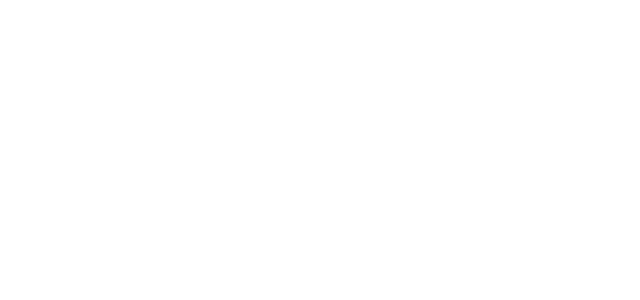
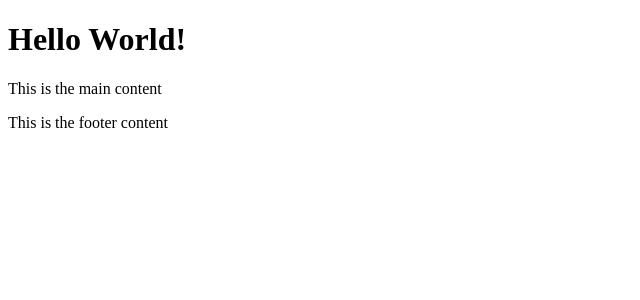
Before and after one commit to yeminko/vue-workspace, a Vue app in the folder vue-basic-02/: page / in a window 1280 px wide. Before the commit this address had no page. Shown: the top 300 px of the page, without its empty margins (0-640 px from the left). Built offline with nearby package versions, Linux system fonts and the light colour scheme; the HTML template or start-up script is replaced by a standard one.

Commit message:
feat: refactor ChildComponent to use slots, add ChildComponent2 for user details, and update ParentComponent import

```diff
--- a/vue-basic-02/src/App.vue
+++ b/vue-basic-02/src/App.vue
@@ -1,7 +1,17 @@
 <template>
-  <h1></h1>
+  <ChildComponent>
+    <h1>Hello World!</h1>
+    <template #main>
+      <p>This is the main content</p>
+    </template>
+    <template #footer>
+      <p>This is the footer content</p>
+    </template>
+  </ChildComponent>
 </template>
 
-<script setup lang="ts"></script>
+<script setup lang="ts">
+import ChildComponent from './components/ChildComponent.vue'
+</script>
 
 <style scoped lang="scss"></style>
--- a/vue-basic-02/src/components/ChildComponent.vue
+++ b/vue-basic-02/src/components/ChildComponent.vue
@@ -1,42 +1,9 @@
 <template>
-  <h1>Welcome, {{ username }}</h1>
-  <p>Age: {{ age }}</p>
-  <p>Email: {{ email }}</p>
-
-  <button @click="onSubmit">Submit</button>
-  <button @click="onCancel">Cancel</button>
-  <button @click="onEdit">Edit</button>
+  <slot>No Header Text</slot>
+  <slot name="main"></slot>
+  <slot name="footer"></slot>
 </template>
 
-<script setup lang="ts">
-import { onMounted } from 'vue'
-
-const props = defineProps<{
-  username: string
-  age: number
-  email: string
-}>()
-
-const emit = defineEmits(['submit', 'cancel', 'edit'])
-
-function onSubmit() {
-  const date = new Date()
-  emit('submit', date)
-}
-
-function onCancel() {
-  emit('cancel')
-}
-
-function onEdit() {
-  emit('edit', 'John is editing')
-}
-
-onMounted(() => {
-  console.log('Username: ', props.username)
-  console.log('Age: ', props.age)
-  console.log('Email: ', props.email)
-})
-</script>
+<script setup lang="ts"></script>
 
 <style scoped lang="scss"></style>
--- a/vue-basic-02/src/components/ParentComponent.vue
+++ b/vue-basic-02/src/components/ParentComponent.vue
@@ -11,7 +11,7 @@
 
 <script setup lang="ts">
 import { ref } from 'vue'
-import ChildComponent from './ChildComponent.vue'
+import ChildComponent from './ChildComponent2.vue'
 
 const name = ref('John Doe')
 const age = ref(25)
```
Also changed, not shown: vue-basic-02/src/components/ChildComponent2.vue (added, +42 -0 lines).
